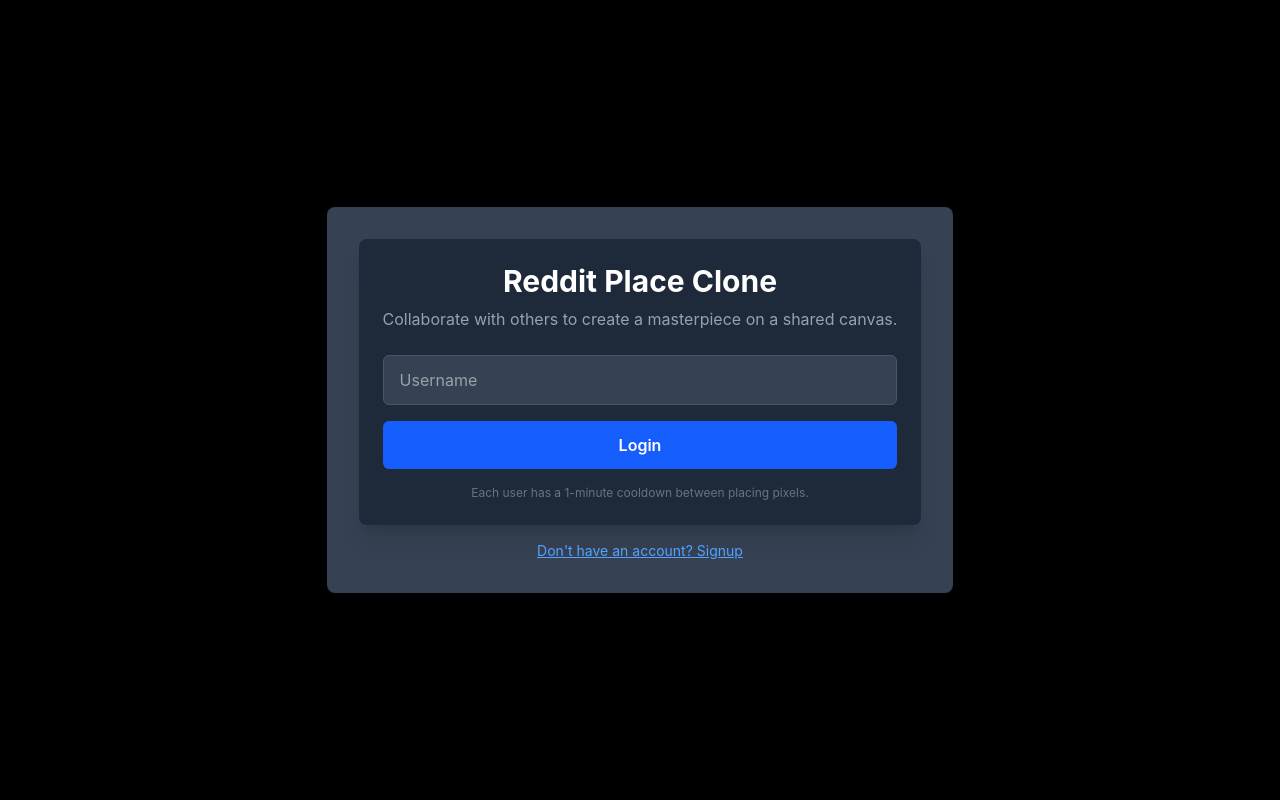
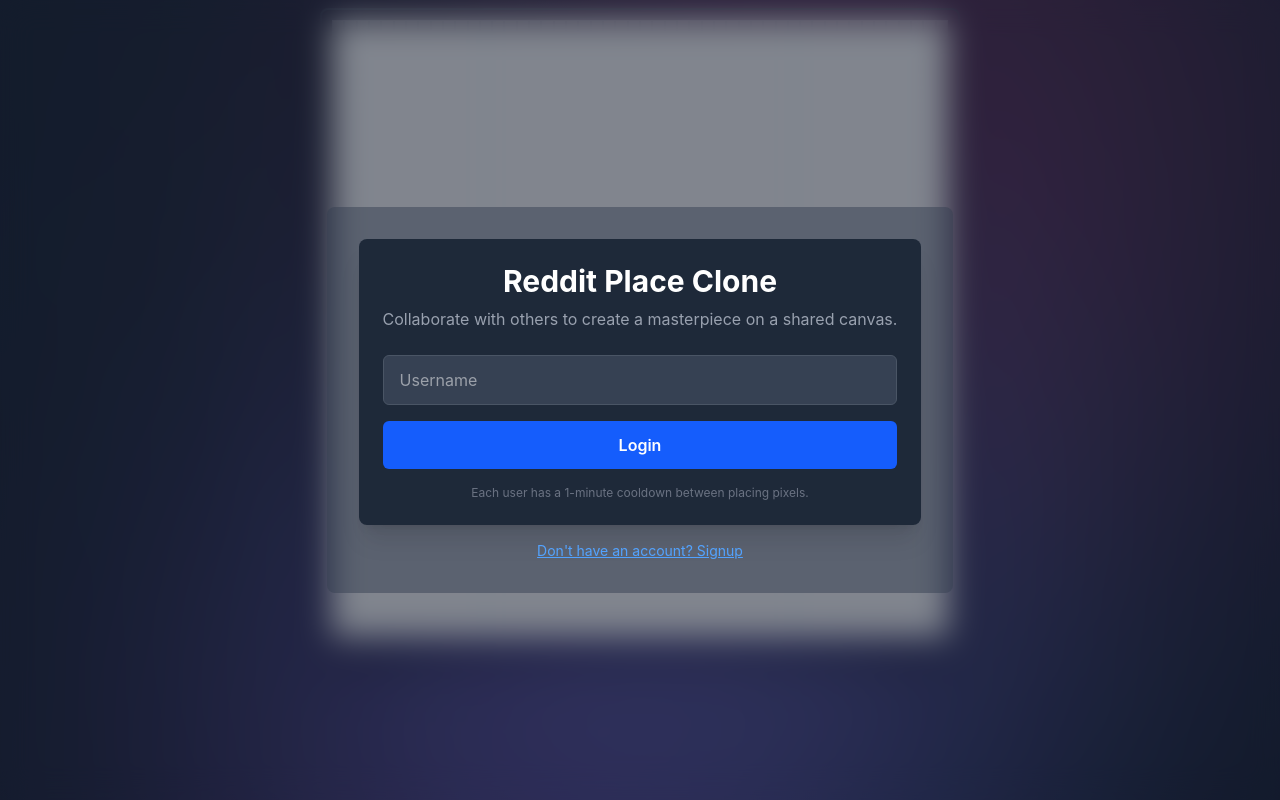
Before and after one commit to Gamezordd/place-fe, a React (Vite) app: page / in a window 1280 px wide. Built offline with nearby package versions, Linux system fonts and the light colour scheme; no server answers.

Commit message:
add styling to toolbar and app;

```diff
--- a/src/App.tsx
+++ b/src/App.tsx
@@ -18,12 +18,12 @@ function App() {
       <Background />
       <SocketManager />
       {username && <Toolbar />}
-      <div className={`relative w-full flex justify-center ${!username ? 'filter blur-sm' : ''}`}>
+      <div className={`relative w-full flex justify-center items-center `}>
         <Canvas />
       </div>
       {!username && (
-        <div className="absolute top-0 left-0 w-full h-full bg-black bg-opacity-50 flex items-center justify-center">
-          <div className="bg-gray-700 p-8 rounded-lg">
+        <div className="absolute top-0 left-0 w-full h-full flex items-center justify-center bg-gray-900/50 backdrop-blur-lg">
+          <div className="bg-gray-700/50 p-8 rounded-lg">
             {showLogin ? (
               <Login />
             ) : (
--- a/src/Toolbar.tsx
+++ b/src/Toolbar.tsx
@@ -7,12 +7,17 @@ const Toolbar: React.FC = () => {
   const { cooldown, selectedColor, setSelectedColor, username, logout, isShaking } = useStore();
 
   return (
-    <div className="bg-transparent text-white p-4 flex justify-between items-center shadow-2xl z-10">
-      <div className="flex items-center">
+    <div className="bg-transparent text-white p-4 flex flex-col z-10">
+      <div className="w-full flex justify-between items-center mb-4">
         <div className={`font-mono text-lg ${isShaking ? 'shake' : ''}`}>{cooldown > 0 ? `Cooldown: ${cooldown}s` : 'Ready to place a pixel'}</div>
+        <div className="flex items-center pl-4">
+          <div className="text-lg font-semibold mr-4">{username}</div>
+          <button onClick={logout} className="bg-red-500 hover:bg-red-600 text-white font-bold py-2 px-4 rounded-full shadow-md hover:shadow-lg transition-all transform hover:scale-105">
+            Logout
+          </button>
+        </div>
       </div>
-
-      <div className="flex items-center">
+      <div className="flex">
         <div className="mr-6">
           <h3 className="text-sm font-bold mb-2">Color Palette</h3>
           <div className="flex items-center p-2 rounded-full bg-gray-700">
@@ -26,13 +31,6 @@ const Toolbar: React.FC = () => {
             ))}
           </div>
         </div>
-
-        <div className="flex items-center">
-          <div className="text-lg font-semibold mr-4">{username}</div>
-          <button onClick={logout} className="bg-red-500 hover:bg-red-600 text-white font-bold py-2 px-4 rounded-full shadow-md hover:shadow-lg transition-all transform hover:scale-105">
-            Logout
-          </button>
-        </div>
       </div>
     </div>
   );
```
